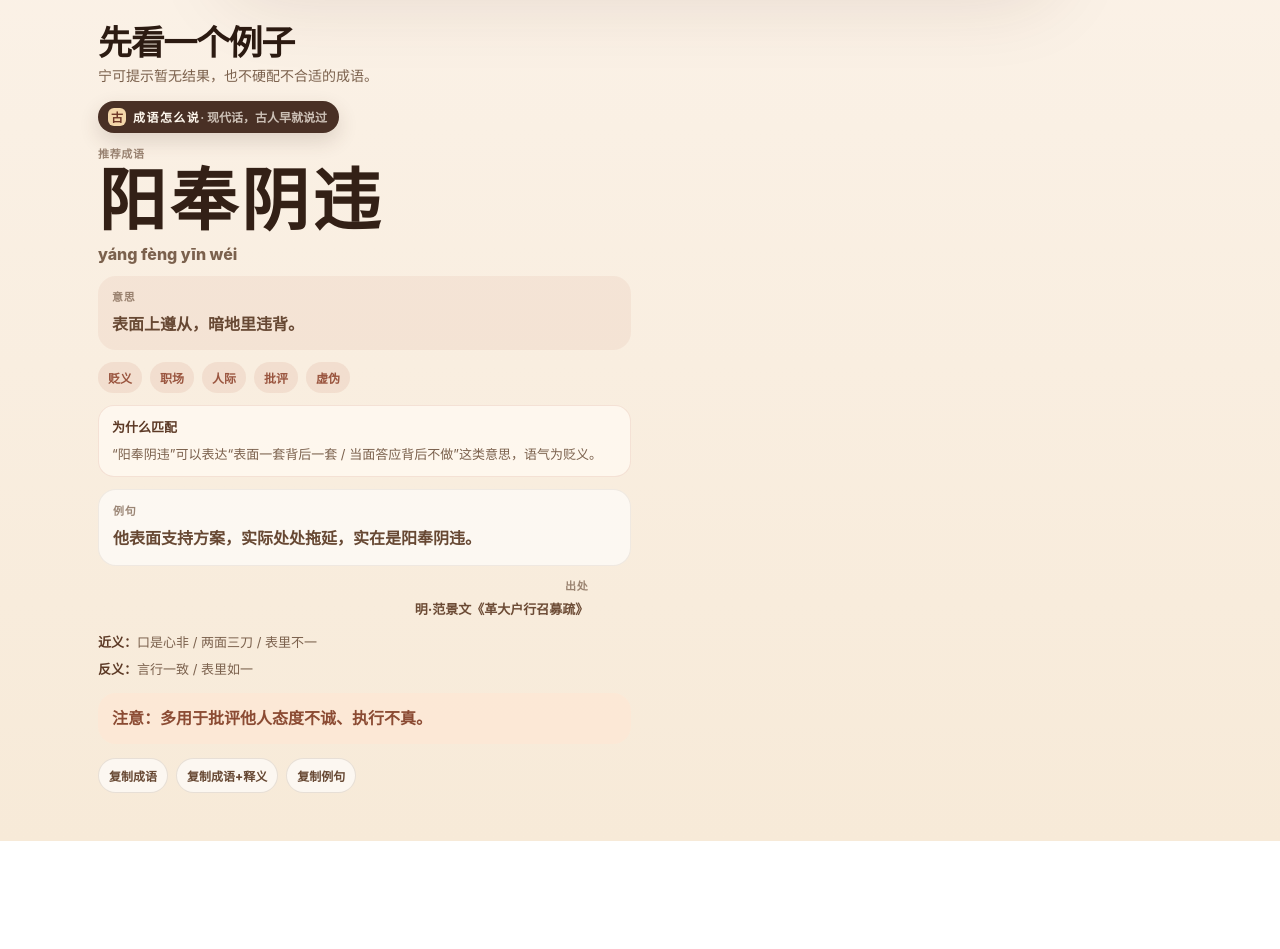
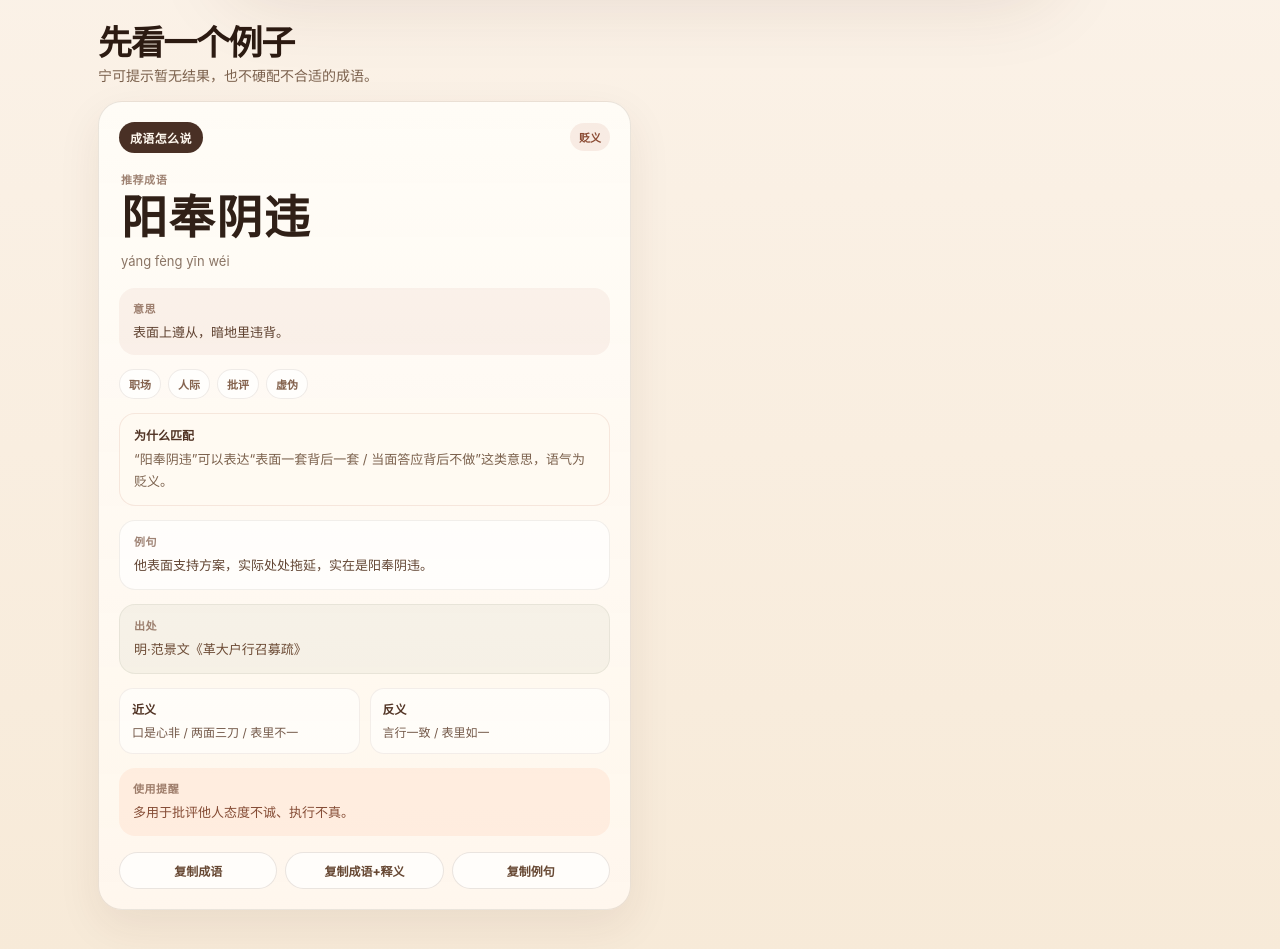
Before and after one commit to yandong2023/gu-ren-said, a Next.js app: page /chengyu in a window 1280 px wide. Shown: the part 800-1749 px from the top of the page. Before the commit the page ends 1641 px from the top, so only its background shows below. Built offline with nearby package versions, Linux system fonts and the light colour scheme.

Commit message:
Use isolated Chengyu card in search page

```diff
--- a/components/ChengyuExperience.tsx
+++ b/components/ChengyuExperience.tsx
@@ -1,6 +1,7 @@
 "use client";
 
 import { FormEvent, useEffect, useMemo, useRef, useState } from "react";
+import ChengyuCard from "@/components/ChengyuCard";
 import type { ChengyuResult } from "@/lib/chengyu";
 
 const EXAMPLES = [
@@ -31,54 +32,6 @@ const PREVIEW: ChengyuResult = {
   matchedBy: ["preview"],
   reason: "“阳奉阴违”可以表达“表面一套背后一套 / 当面答应背后不做”这类意思，语气为贬义。"
 };
-
-function copyToClipboard(text: string) {
-  if (navigator.clipboard?.writeText && window.isSecureContext) return navigator.clipboard.writeText(text).then(() => true).catch(() => false);
-  const textarea = document.createElement("textarea");
-  textarea.value = text;
-  textarea.setAttribute("readonly", "readonly");
-  textarea.style.position = "fixed";
-  textarea.style.left = "-9999px";
-  document.body.appendChild(textarea);
-  textarea.select();
-  const ok = document.execCommand("copy");
-  document.body.removeChild(textarea);
-  return Promise.resolve(ok);
-}
-
-function ChengyuCard({ result, onNotice }: { result: ChengyuResult; onNotice: (value: string) => void }) {
-  async function copy(text: string, notice: string) {
-    const ok = await copyToClipboard(text);
-    onNotice(ok ? notice : "当前浏览器不允许自动复制，可以手动复制页面文字。");
-  }
-
-  return (
-    <article className="result-card chengyu-card">
-      <div className="chengyu-card-main">
-        <span className="card-kicker">成语怎么说</span>
-        <div className="chengyu-query-line"><span className="knowledge-label">推荐成语</span><strong>{result.idiom}</strong>{result.pinyin ? <em>{result.pinyin}</em> : null}</div>
-        <p className="chengyu-meaning"><span className="knowledge-label">意思</span>{result.meaning}</p>
-        <div className="chengyu-meta">
-          <span>{result.tone}</span>
-          {result.scenes.slice(0, 4).map((scene) => <span key={scene}>{scene}</span>)}
-        </div>
-        <div className="match-reason"><strong>为什么匹配</strong><span>{result.reason}</span></div>
-        <div className="chengyu-example"><span className="knowledge-label">例句</span>{result.example}</div>
-        {result.source ? <div className="source-line"><span className="knowledge-label">出处</span>{result.source}</div> : null}
-        <div className="chengyu-related">
-          {result.synonyms.length > 0 ? <p><strong>近义：</strong>{result.synonyms.join(" / ")}</p> : null}
-          {result.antonyms.length > 0 ? <p><strong>反义：</strong>{result.antonyms.join(" / ")}</p> : null}
-        </div>
-        {result.note ? <div className="chengyu-note">注意：{result.note}</div> : null}
-      </div>
-      <div className="copy-row" aria-label="复制成语常用格式">
-        <button type="button" onClick={() => copy(result.idiom, "成语已复制。")}>复制成语</button>
-        <button type="button" onClick={() => copy(`${result.idiom}：${result.meaning}`, "成语和释义已复制。")}>复制成语+释义</button>
-        <button type="button" onClick={() => copy(result.example, "例句已复制。")}>复制例句</button>
-      </div>
-    </article>
-  );
-}
 
 export default function ChengyuExperience() {
   const [query, setQuery] = useState("表面一套背后一套");
@@ -181,7 +134,7 @@ export default function ChengyuExperience() {
           <div className="empty-state">暂时没有找到特别贴切的成语。可以换一种更明确的说法，比如“表面一套背后一套”“说话前后矛盾”“事情突然变坏”。</div>
         ) : (
           <div className="chengyu-results">
-            {visibleResults.map((result) => <ChengyuCard key={result.id} result={result} onNotice={setNotice} />)}
+            {visibleResults.map((result) => <ChengyuCard key={result.id} result={result} showActions onNotice={setNotice} />)}
           </div>
         )}
       </section>
```
